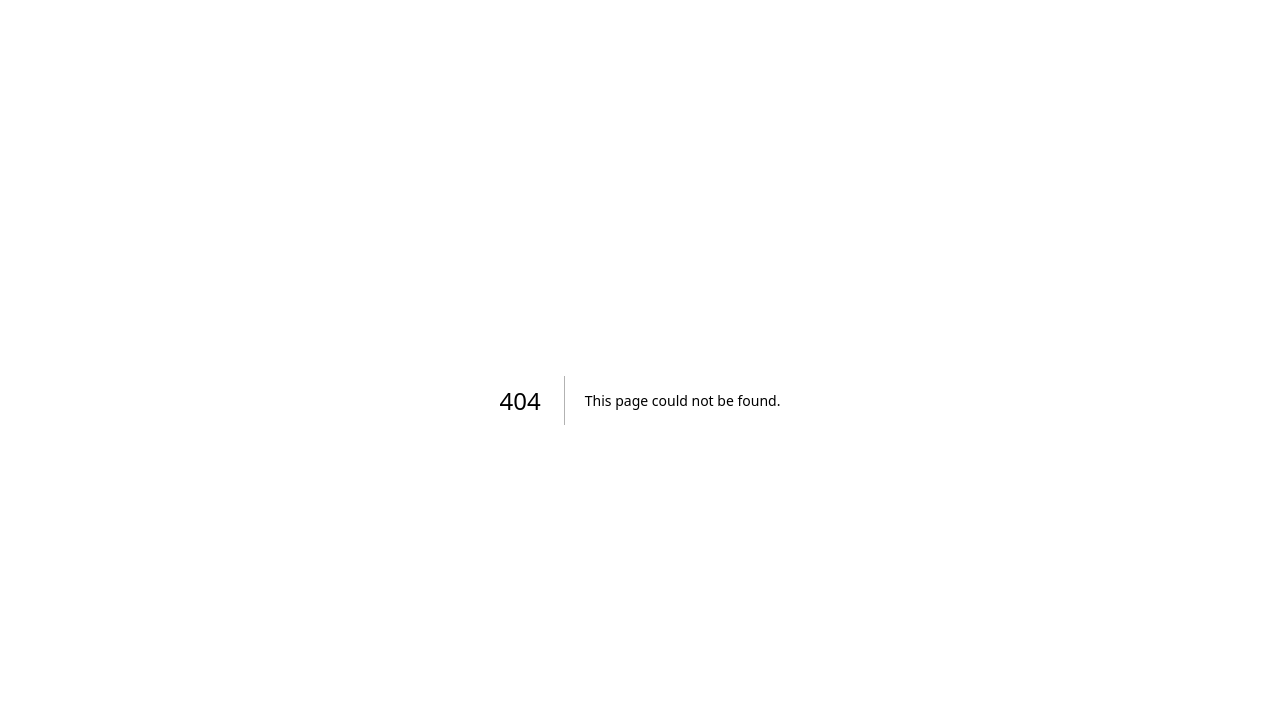
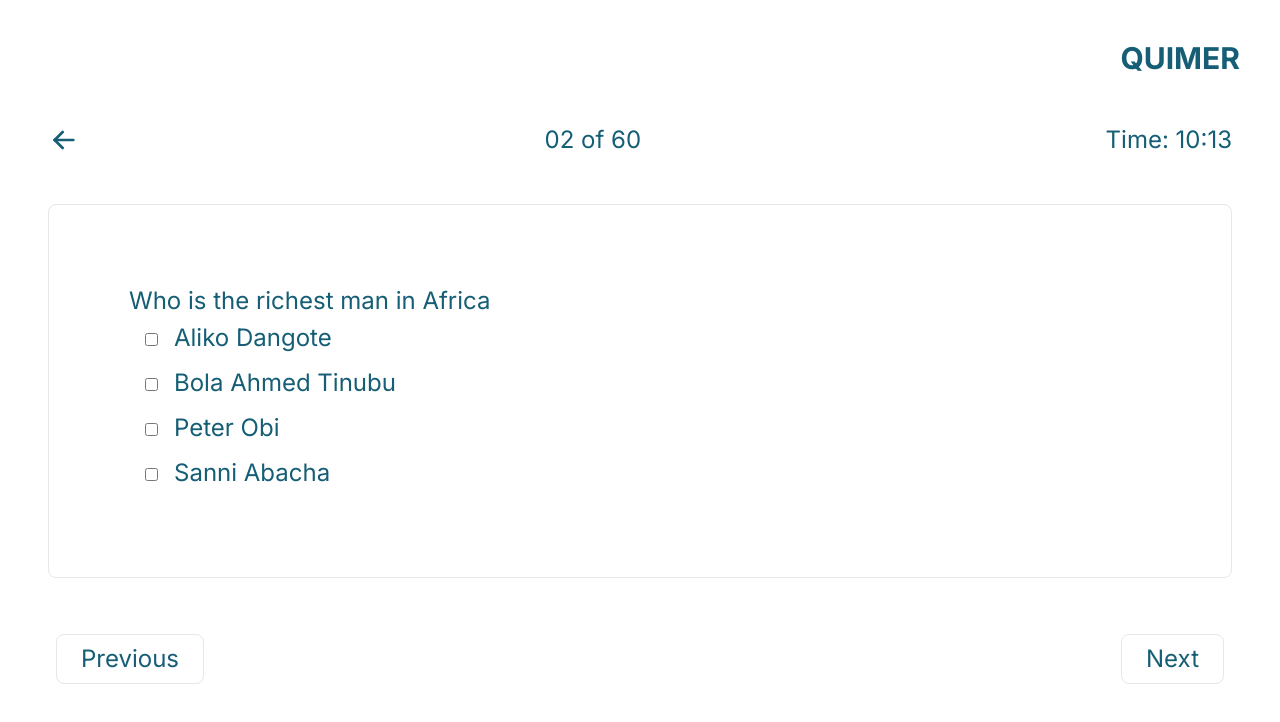
Before and after one commit to netrobase/quimer, a Next.js app in the folder web/: page /quiz in a window 1280 px wide. Before the commit this address had no page. Shown: the top 722 px of the page. Built offline with nearby package versions, Linux system fonts and the light colour scheme.

Commit message:
Add Quiz Component

```diff
--- /dev/null
+++ b/web/app/quiz/page.tsx
@@ -0,0 +1,41 @@
+import React from 'react'
+
+const Quiz = () => {
+  return (
+    <div>
+        <h2 className='text-cyan-800 text-end text-3xl m-10 font-bold'>QUIMER</h2>
+        <div className='flex text-cyan-800 text-xl justify-between m-12'>
+        <svg className="h-8 w-8 text-cyan-800 hover:text-cyan-300"  width="24" height="24" viewBox="0 0 24 24" stroke-width="2" stroke="currentColor" fill="none" stroke-linecap="round" stroke-linejoin="round">
+            <path stroke="none" d="M0 0h24v24H0z"/>  <line x1="5" y1="12" x2="19" y2="12" />  <line x1="5" y1="12" x2="11" y2="18" />  <line x1="5" y1="12" x2="11" y2="6" />
+        </svg>
+        <h2 className='text-2xl'>02 of 60</h2>
+        <h2 className='text-2xl'>Time: 10:13</h2>
+        </div>
+        <div className="border text-2xl rounded-lg flex flex-col m-12 p-20 text-cyan-800">
+            <h2>Who is the richest man in Africa</h2>
+            <label className=''>
+                <input type="checkbox"className='m-4'/>
+                Aliko Dangote
+            </label>
+            <label>
+                <input type="checkbox" className='m-4' />
+                Bola Ahmed Tinubu
+            </label>
+            <label>
+                <input type="checkbox" className='m-4' />
+                Peter Obi
+            </label>
+            <label>
+                <input type="checkbox" className='m-4' />
+                Sanni Abacha
+            </label>
+        </div>
+        <div  className='flex justify-between text-cyan-800 text-2xl m-14'>
+            <button className='border rounded-lg py-2 px-6 hover:bg-cyan-500'>Previous</button>
+            <button className='border rounded-lg py-2 px-6 hover:bg-cyan-500'>Next</button>
+        </div>
+    </div>
+  )
+}
+
+export default Quiz
```
